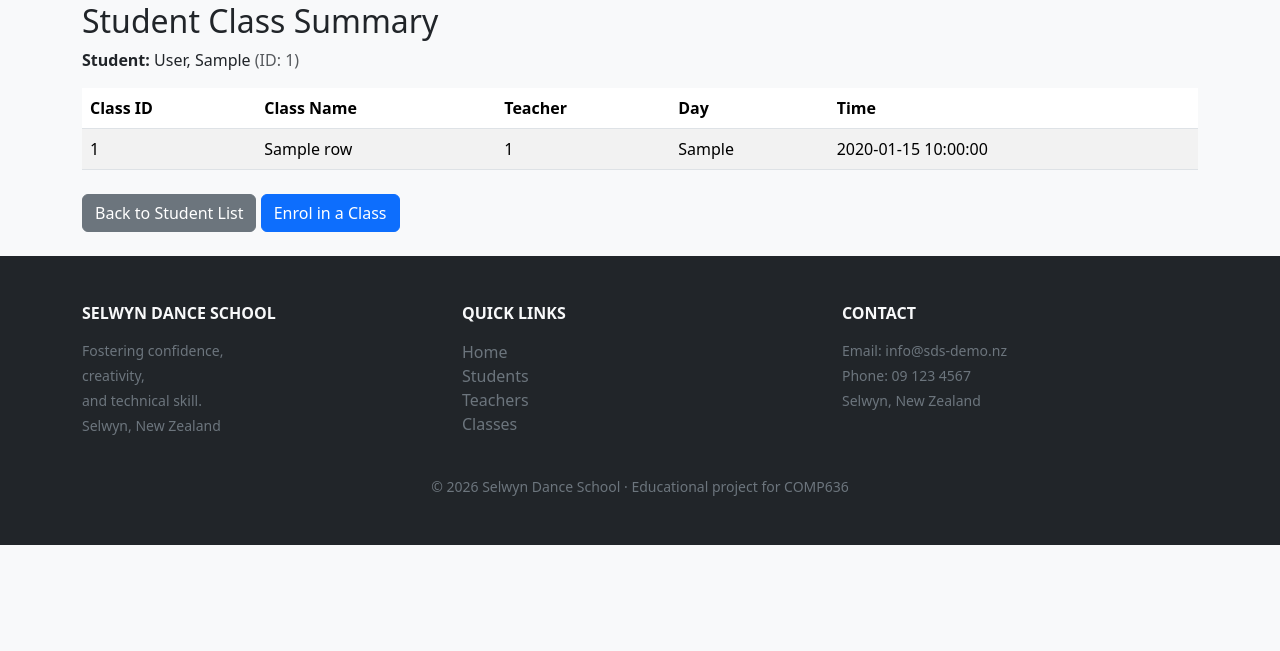
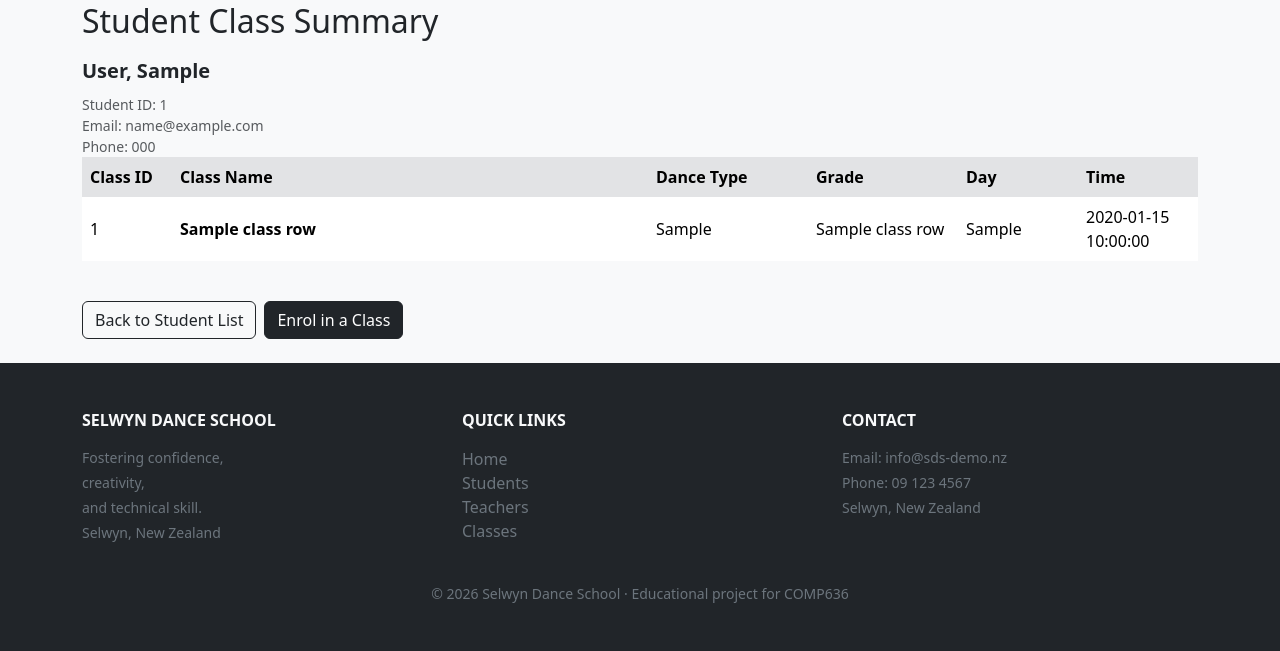
Before and after one commit to Jie-Gao-1172816/sds, a Flask app: template templates/student_class_summary.html in a window 1280 px wide. Shown: the part 91-742 px from the top of the page. Run offline with Flask 3, Linux system fonts and the light colour scheme; the template is opened without the code that fills it: most values are stand-ins (such as "Sample title", 1, 10 or a date in 2020); some libraries are stand-ins or nearby versions.

Commit message:
fixing bug in all the list and summary

```diff
--- a/app.py
+++ b/app.py
@@ -47,12 +47,11 @@ def student_list():
 
     # Base query (used for both list and search)
     base_query = """
-        SELECT
-            s.student_id, s.first_name, s.last_name,
-            s.email, s.date_of_birth, s.phone, s.enrollment_date,
-            sc.class_id
+        SELECT DISTINCT
+            s.student_id, s.first_name, s.last_name,s.email,
+            s.date_of_birth, s.phone, s.enrollment_date
         FROM students s
-        LEFT JOIN studentclasses sc ON s.student_id = sc.student_id
+
     """
 
     # If the user clicked "Search" but submitted an empty query,
@@ -69,23 +68,35 @@ def student_list():
         cursor.execute(query, (f"%{q}%", f"%{q}%"))
     else:
         # Otherwise, show all students (alphabetical order)
+
         query = base_query + """
             ORDER BY s.last_name, s.first_name
         """
         cursor.execute(query)
 
     students = cursor.fetchall()
+    # If a search was performed but no results found, show a warning message
+    if q and len(students) == 0:
+       flash("No students matched your search.", "warning")
     cursor.close()
 
     return render_template("student_list.html", students=students)
 
+
 @app.route("/classes")
 def class_list():
     cursor = db.get_cursor()
+
+    # Query to display:
+    # - all classes (even if no students enrolled)
+    # - shown by Dance Type and in grade order， considering NULL grades as lowest
+    # - and any enrolled students listed under each class
     query = """
     SELECT
         c.class_id AS class_id,
         c.class_name AS class_name,
+        c.schedule_day AS schedule_day,
+        c.schedule_time AS schedule_time,
         dt.dancetype_name AS dance_type,
         g.grade_level AS grade_level,
         g.grade_name AS grade_name,
@@ -97,13 +108,15 @@ def class_list():
     LEFT JOIN grades g ON c.grade_id = g.grade_id
     LEFT JOIN studentclasses sc ON c.class_id = sc.class_id
     LEFT JOIN students s ON sc.student_id = s.student_id
-    ORDER BY dt.dancetype_name, g.grade_level, c.class_name, s.last_name, s.first_name;
+    ORDER BY dt.dancetype_name,  (g.grade_level IS NULL), g.grade_level, c.class_name, s.last_name, s.first_name;
     """
+
     cursor.execute(query)
     classes = cursor.fetchall()
     cursor.close()
 
     return render_template("class_list.html", classes=classes)
+
 
 
 
@@ -182,52 +195,78 @@ def add_student():
 
     return redirect(url_for('student_list'))
 
-# Add other routes and view functions as required.
+
+
+
+# Student Class Summary
 @app.route('/student/class-summary')
 def student_class_summary():
+
     sid = request.args.get('student_id')
     if not sid:
         return redirect(url_for('student_list'))
 
     cur = db.get_cursor()
 
-    # Retrieve basic student information (used for page heading)
+    # --------------------------------------------------
+    # 1) Retrieve basic student information
+    #    This confirms the student exists and provides
+    #    data for the page heading.
+    # --------------------------------------------------
     cur.execute("""
-        SELECT student_id, first_name, last_name, email, phone, date_of_birth
+        SELECT
+            student_id,
+            first_name,
+            last_name,
+            email,
+            phone,
+            date_of_birth
         FROM students
-        WHERE student_id=%s;
+        WHERE student_id = %s;
     """, (sid,))
     student = cur.fetchone()
 
-    # If the student does not exist, return to the student list
+    # If the student does not exist, return to student list
     if not student:
         cur.close()
         return redirect(url_for('student_list'))
 
-    # Retrieve all classes the student is enrolled in
-    # A single JOIN query is used for efficiency
-    # If the student has no enrolled classes, an empty list will be returned
+    # --------------------------------------------------
+    # 2) Retrieve all classes the student is enrolled in
+    #    Listing requirements match the Class List:
+    #    - grouped by Dance Type
+    #    - ordered by grade level (NULL grades last)
+    #    - then by class name
+    # --------------------------------------------------
     cur.execute("""
-    SELECT
-        c.class_id,
-        c.class_name,
-        c.teacher_id,
-        c.schedule_day,
-        c.schedule_time
-    FROM studentclasses sc
-    JOIN classes c ON c.class_id = sc.class_id
-    WHERE sc.student_id=%s
-    ORDER BY c.class_name;
-     """, (sid,))
+        SELECT
+            c.class_id AS class_id,
+            c.class_name AS class_name,
+            c.schedule_day AS schedule_day,
+            c.schedule_time AS schedule_time,
+            dt.dancetype_name AS dance_type,
+            g.grade_level AS grade_level,
+            g.grade_name AS grade_name
+        FROM studentclasses sc
+        JOIN classes c ON c.class_id = sc.class_id
+        JOIN dancetype dt ON c.dancetype_id = dt.dancetype_id
+        LEFT JOIN grades g ON c.grade_id = g.grade_id
+        WHERE sc.student_id = %s
+        ORDER BY
+            dt.dancetype_name,
+            (g.grade_level IS NULL),
+            g.grade_level,
+            c.class_name;
+    """, (sid,))
     classes = cur.fetchall()
-
     cur.close()
 
-    return render_template(
-        "student_class_summary.html",
-        student=student,
-        classes=classes
-    )
+    # 3) Handle case where student has no enrolled classes
+
+    if not classes:
+        flash("This student is not enrolled in any classes.", "warning")
+
+    return render_template("student_class_summary.html",student=student,classes=classes)
 
 
 
@@ -242,6 +281,7 @@ def student_enrol():
         class_id = request.form.get('class_id')
 
         if not sid or not class_id:
+            flash('Please select a student and a class.')
             return redirect(url_for('student_list'))
 
         cur = db.get_cursor()
--- a/templates/student_class_summary.html
+++ b/templates/student_class_summary.html
@@ -1,63 +1,115 @@
 {% extends "base.html" %}
+
+{% block title %}Student Class Summary - SDS{% endblock %}
 
 {% block content %}
 
-<h2>Student Class Summary</h2>
+<!-- Page Title-->
+<div class="mb-3">
+  <h2 class="mb-1">Student Class Summary</h2>
 
-<div class="mb-3">
-  <strong>Student:</strong>
-  {{ student.last_name }}, {{ student.first_name }}
-  <span class="text-muted">
-    (ID: {{ student.student_id }})
-  </span>
 </div>
 
+<!-- =========================
+     Student Information Card
+     ========================= -->
+
+
+    <!-- Student full name (main focus) -->
+    <div class="fw-semibold fs-5 mb-2">
+      {{ student['last_name'] }}, {{ student['first_name'] }}
+    </div>
+
+    <!-- Student details (stacked neatly under name) -->
+    <div class="text-muted small">
+
+      <!-- Student ID -->
+      <div>
+        Student ID: {{ student['student_id'] }}
+      </div>
+
+      <!-- Student email (only shown if exists) -->
+      {% if student['email'] %}
+      <div>
+        Email: {{ student['email'] }}
+      </div>
+      {% endif %}
+
+      <!-- Student phone (only shown if exists) -->
+      {% if student['phone'] %}
+      <div>
+        Phone: {{ student['phone'] }}
+      </div>
+      {% endif %}
+
+    </div>
+
+
+
+
+
+<!-- =========================
+     Class List Table
+     ========================= -->
 {% if classes and classes|length > 0 %}
 
-<table class="table table-striped">
-  <thead>
+<div class="table-responsive">
+  <table class="table  table-hover table-borderless align-middle">
+    <thead class="table-secondary">
       <tr>
-      <th>Class ID</th>
+        <th style="width: 90px;">Class ID</th>
         <th>Class Name</th>
-      <th>Teacher</th>
-      <th>Day</th>
-      <th>Time</th>
+        <th style="width: 160px;">Dance Type</th>
+        <th style="width: 150px;">Grade</th>
+        <th style="width: 120px;">Day</th>
+        <th style="width: 120px;">Time</th>
       </tr>
     </thead>
+
     <tbody>
-    {% for c in classes %}
+      {% for class_row in classes %}
       <tr>
-      <td>{{ c.class_id }}</td>
-      <td>{{ c.class_name }}</td>
-      <td>{{ c.teacher_id }}</td>
-      <td>{{ c.schedule_day }}</td>
-      <td>{{ c.schedule_time }}</td>
+        <td>{{ class_row['class_id'] }}</td>
 
+        <td class="fw-semibold">
+          {{ class_row['class_name'] }}
+        </td>
+
+        <td>
+          {{ class_row['dance_type'] }}
+        </td>
+
+        <td>
+          {% if class_row['grade_name'] %}
+            {{ class_row['grade_name'] }}
+
+          {% else %}
+            <span class="text-muted">No grade</span>
+          {% endif %}
+        </td>
+        <td>{{ class_row['schedule_day'] }}</td>
+        <td>{{ class_row['schedule_time'] }}</td>
       </tr>
       {% endfor %}
     </tbody>
   </table>
+</div>
 
-{% else %}
-
-<div class="alert alert-warning">
-  This student is not enrolled in any classes.
-</div>
 
 {% endif %}
 
-<div class="mt-4">
-  <a class="btn btn-secondary" href="{{ url_for('student_list') }}">
+<!-- =========================
+     Action buttons
+     ========================= -->
+<div class="d-flex gap-2 mt-4">
+  <a href="{{ url_for('student_list') }}" class="btn btn-outline-dark">
     Back to Student List
   </a>
 
-  {#  New Enrolment  #}
-
-  <a class="btn btn-primary"
-     href="{{ url_for('student_enrol', student_id=student.student_id) }}">
+  <a href="{{ url_for('student_enrol', student_id=student['student_id']) }}"
+     class="btn btn-dark">
     Enrol in a Class
   </a>
-
 </div>
 
 {% endblock %}
```
Also changed, not shown: templates/class_list.html (+62 -17 lines), templates/student_enrol.html (+31 -6 lines), templates/student_list.html (+15 -23 lines), templates/teacher_list.html (+6 -6 lines), README.md. Lines whose indentation alone changed are shown as unchanged.
